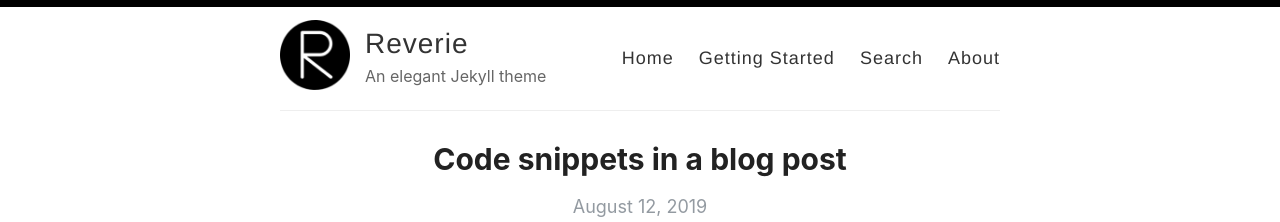
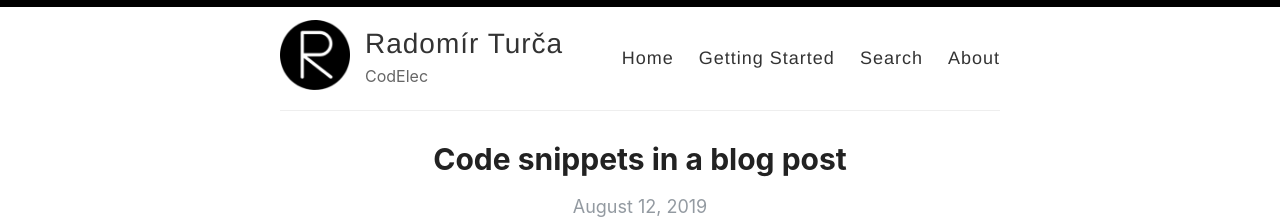
Before and after one commit to CodElecCz/codeleccz.github.io, a Jekyll site: the page built from index.html, in a window 1280 px wide. Shown: the top 222 px of the page. Built offline with Jekyll 4.4.1, drawn with Linux system fonts in a browser that asks for light colours; the list of posts is cut into pages by our own code.

Commit message:
Update _config.yml

```diff
--- a/_config.yml
+++ b/_config.yml
@@ -3,13 +3,13 @@
 #
 
 # Name of your site (displayed in the header)
-name: Reverie
+name: Radomír Turča
 
 # Name of the author
-author: Amit Merchant
+author: Radomír Turča
 
 # Short bio or description (displayed in the header)
-description: An elegant Jekyll theme
+description: CodElec
 
 # URL of your avatar or profile pic (you could use your GitHub profile pic)
 avatar: /images/reverie.png
@@ -21,7 +21,7 @@ avatar: /images/reverie.png
 # Includes an icon in the footer for each username you enter
 footer-links:
   dribbble:
-  email: amit.d.merchant@gmail.com
+  email: radomir.turca@codelec.cz
   facebook:
   flickr:
   github: amitmerchant1990/reverie
@@ -45,14 +45,14 @@ google_analytics: UA-43339302-11
 
 # Your website URL (e.g. http://amitmerchant1990.github.io or http://www.amitmerchant.com)
 # Used for Sitemap.xml and your RSS feed
-url: http://www.amitmerchant.com/reverie
-enforce_ssl: https://www.amitmerchant.com/reverie
+url: http://codeleccz.github.io
+enforce_ssl: https://codeleccz.github.io
 
 # If you're hosting your site at a Project repository on GitHub pages
 # (http://yourusername.github.io/repository-name)
 # and NOT your User repository (http://yourusername.github.io)
 # then add in the baseurl here, like this: "/repository-name"
-baseurl: "/reverie"
+baseurl: ""
 
 #
 # !! You don't need to change any of the configuration flags below !!
```
